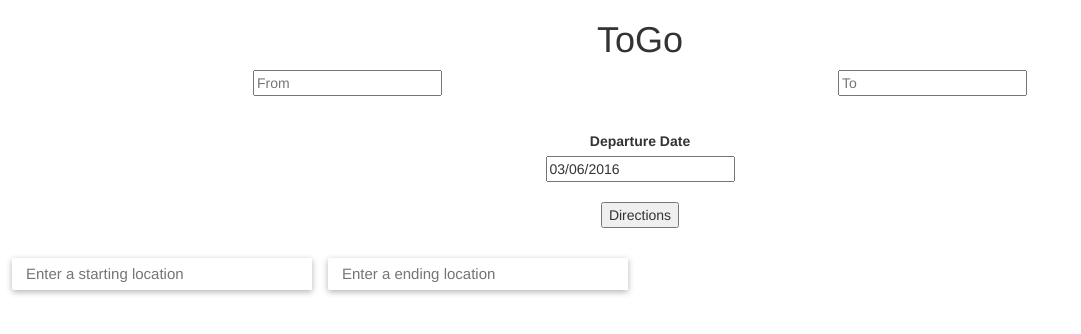
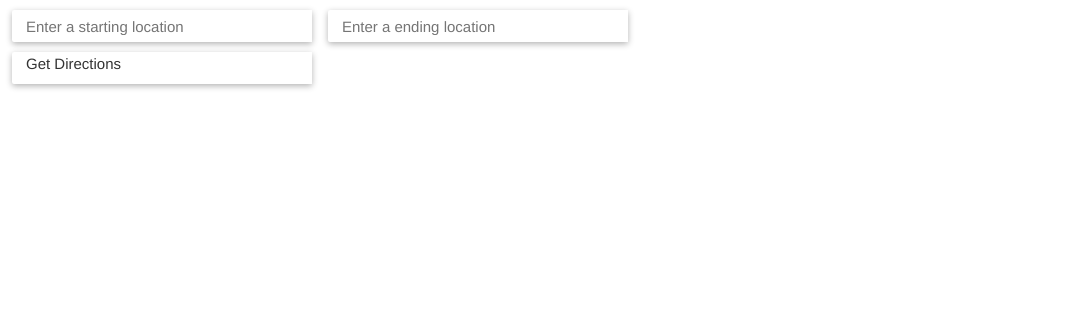
Before and after one commit to AstroCB/ToGo, a plain HTML site: page src/index.html in a window 1280 px wide. Shown: the whole page, without its empty margins (0-1081 px from the left). Drawn offline with nearby package versions, Linux system fonts and the light colour scheme; some packages are replaced by stand-ins of ours.

Commit message:
Major updates

```diff
--- a/src/index.html
+++ b/src/index.html
@@ -22,32 +22,35 @@
 </head>
 
 <body>
-  <div class="container">
-    <div class="row text-center">
-      <h1>ToGo</h1>
-    </div>
-    <div class="row">
-      <div class="text-center col-md-6">
-        <input type="text" id="from" placeholder="From" />
-      </div>
-      <div class="text-center col-md-6">
-        <input type="text" id="to" placeholder="To" />
-      </div>
-      </div>
-      <div class="row">
-      <div class="text-center ">
-        <label for="datepicker">Departure Date</label>
-        <br/>
-        <input id="datepicker"/><br/><br/>
-        <button onclick="getDirections();">Directions</button>
-      </div>
-    </div>
-  </div>
-  <br/>
+  <!-- <div class="container"> -->
+  <!--   <div class="row text-center"> -->
+  <!--     <h1>ToGo</h1> -->
+  <!--   </div> -->
+  <!--   <div class="row"> -->
+  <!--     <div class="text-center col-md-6"> -->
+  <!--       <input type="text" id="from" placeholder="From" /> -->
+  <!--     </div> -->
+  <!--     <div class="text-center col-md-6"> -->
+  <!--       <input type="text" id="to" placeholder="To" /> -->
+  <!--     </div> -->
+  <!--     </div> -->
+  <!--     <div class="row"> -->
+      <!-- <div class="text-center "> -->
+      <!--   <label for="datepicker">Departure Date</label> -->
+      <!--   <br/> -->
+        <!-- <input id="datepicker"/><br/><br/> -->
+        <!-- <button onclick="getDirections();">Directions</button> -->
+      <!-- </div> -->
+  <!--   </div> -->
+  <!-- </div> -->
+  <!-- <br/> -->
    <input id="start-input" class="controls" type="text"
         placeholder="Enter a starting location">
    <input id="end-input" class="controls" type="text"
         placeholder="Enter a ending location">
+<div onclick="getDirections()" id="dirButton" class="controls">
+Get Directions
+</div>
 <div id="weather">
   <div id="uber"></div>
 
--- a/src/map.css
+++ b/src/map.css
@@ -9,7 +9,7 @@ html, body {
 }
 #mapHolder {
   width: 100%;
-  height: 76%
+  height: 100%
 }
 .holder {
   height: 100%;
@@ -50,3 +50,7 @@ label[for=datepicker] {
         outline: none;
         box-shadow: 0 2px 6px rgba(0, 0, 0, 0.3);
       }
+
+#dirButton{
+cursor: crosshair;
+}
--- a/src/map.js
+++ b/src/map.js
@@ -3,10 +3,10 @@ var map, lat, long, homeMarker, finalMarker, directionsDisplay, trip;
 function initMap() {
 console.log("started init")
     getLocation();
-    $("#datepicker").datepicker({
-        minDate: 0,
-        dateFormat: "mm/dd/yy"
-    }).datepicker("setDate", new Date());
+    // $("#datepicker").datepicker({
+    //     minDate: 0,
+    //     dateFormat: "mm/dd/yy"
+    // }).datepicker("setDate", new Date());
 }
 
 function getLocation() {
@@ -47,10 +47,12 @@ console.log("start")
     map = newMap;
     var inputStart =         document.getElementById('start-input')
     var inputEnd =         document.getElementById('end-input')
+    var inputButton =         document.getElementById('dirButton')
 
     var types = document.getElementById('type-selector');
     map.controls[google.maps.ControlPosition.TOP_LEFT].push(inputStart);
     map.controls[google.maps.ControlPosition.TOP_LEFT].push(inputEnd);
+    map.controls[google.maps.ControlPosition.TOP_LEFT].push(inputButton);
     map.controls[google.maps.ControlPosition.TOP_LEFT].push(types);
 
     var autocompleteInput = new google.maps.places.Autocomplete(inputStart);
@@ -206,7 +208,8 @@ function getDirections() {
         provideRouteAlternatives: false,
         travelMode: google.maps.TravelMode.DRIVING,
         drivingOptions: {
-            departureTime: $("#datepicker").datepicker("getDate"),
+            // departureTime: $("#datepicker").datepicker("getDate"),
+            departureTime: new Date(),
             trafficModel: google.maps.TrafficModel.PESSIMISTIC
         },
         unitSystem: google.maps.UnitSystem.IMPERIAL
@@ -222,7 +225,8 @@ function getDirections() {
 }
 
 function getWeather() {
-    var date = $("#datepicker").datepicker("getDate");
+    // var date = $("#datepicker").datepicker("getDate");
+    var date = new Date()
     var today = new Date();
     var dd = today.getDate();
     var mm = today.getMonth() + 1; //January is 0!
```
